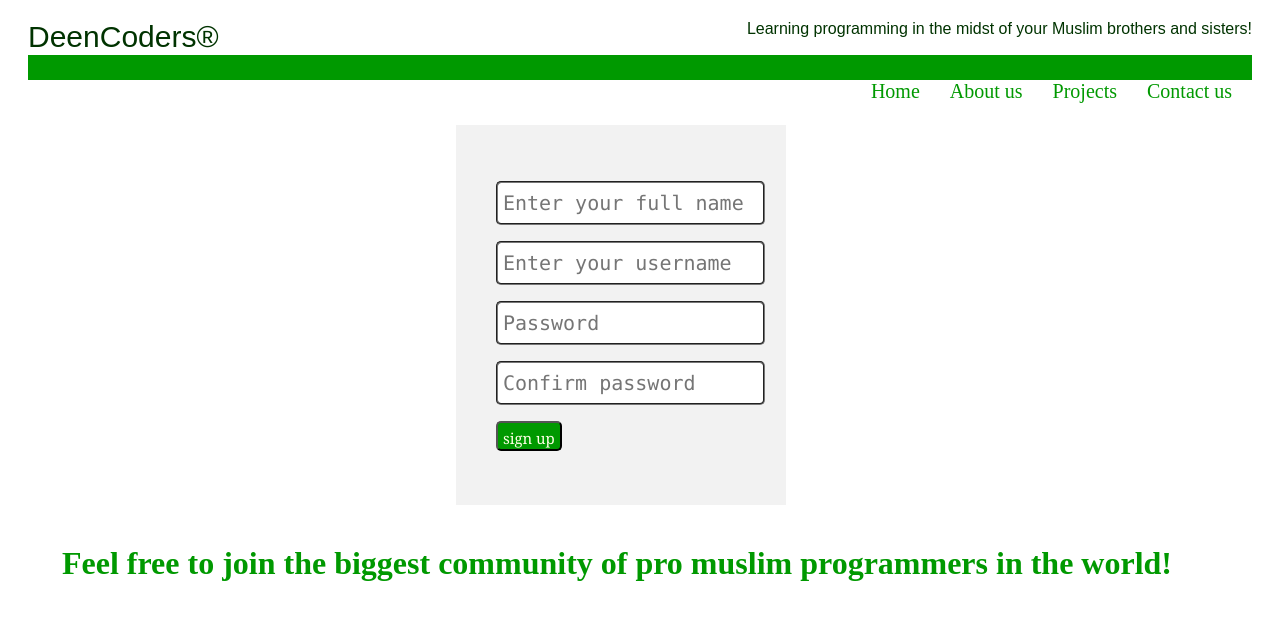
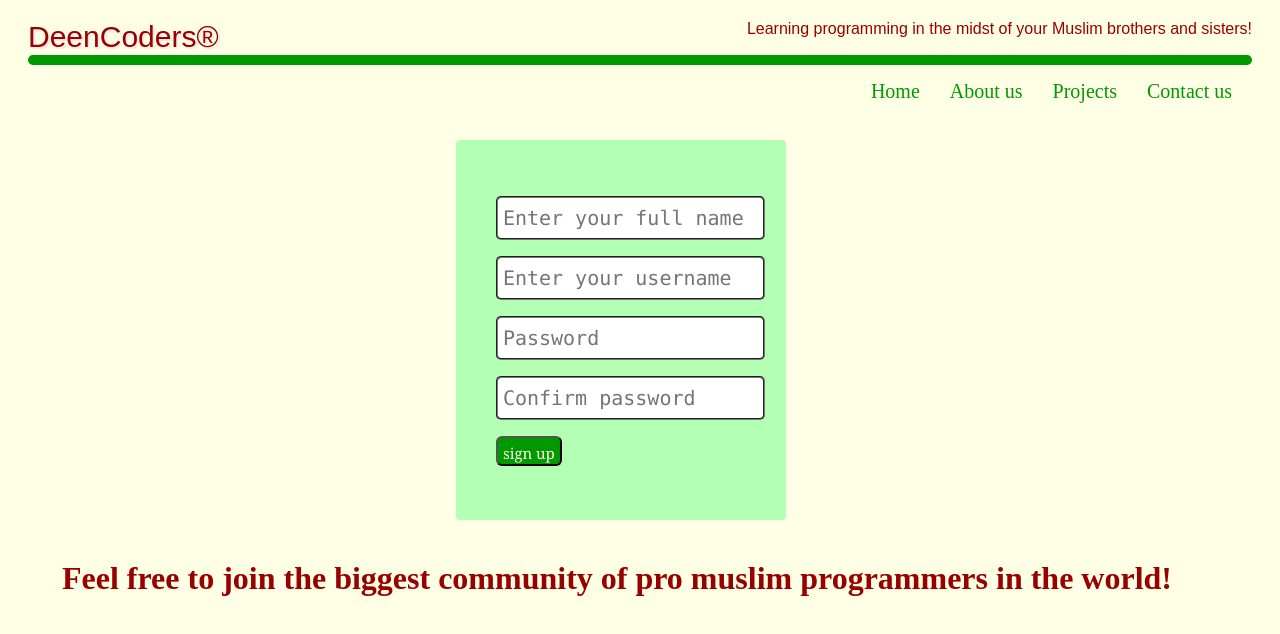
Before and after one commit to aoalaka/SignUpAss, a plain HTML site: page index.html in a window 1280 px wide. Drawn offline with Linux system fonts and the light colour scheme.

Commit message:
final design

```diff
--- a/css/style.css
+++ b/css/style.css
@@ -1,11 +1,10 @@
 
 body {
-	background-color: white;
+	background-color: #ffffe6;
 
 }
 
 header {
-	color: #003300;
 	height: 15px;
 	font-family: arial;
 	margin: 20px;
@@ -15,19 +14,23 @@ header {
 	font-size: 30px;
 	float: left;
 	font-style: bold;
+	text-shadow: 2px 2px #ffe6e6;
+	color: #990000;
 
 }
 
 #right  {
 	float: right;
+	color: #990000;
 }
 
 nav {
 	position: relative;
-	margin: 20px;
+	margin: 20px 20px 10px 20px;
 	background-color: #009900;
-	height: 25px;
+	height: 10px;
 	font-size: 20px;
+	border-radius: 10px;
 }
 
 ul {
@@ -46,10 +49,11 @@ section {
 	float: right;
 	height: 300px;
 	width: 250px;
-	background-color: #f2f2f2;
+	background-color: #b3ffb3;
 	padding: 40px;
 	margin-right: 40px;
-	margin-top: 25px;
+	margin-top: 65px;
+	border-radius: 4px;
 
 }
 a:link {
@@ -77,6 +81,7 @@ input {
  	font-size: 15px;
  	color: #ffffe6;
  	border-style: outset;
+ 	border-radius: 6px;
  }
 
  input[type=submit]:hover {
@@ -87,7 +92,7 @@ input {
  	float: right;
  	margin-right: 100px;
  	font-size: 200%;
- 	color: #009900;
+ 	color: #990000;
  	text-align:justify;
 	text-justify:inter-word;
 	margin-top: 40px;
--- a/index.html
+++ b/index.html
@@ -3,6 +3,7 @@
 <head>
 	<title>deenCoders | sign up</title>
 	<link rel="stylesheet" type="text/css" href="css/style.css">
+	<script src="script/teslim.js"></script>
 </head>
 	<body>
 
```
